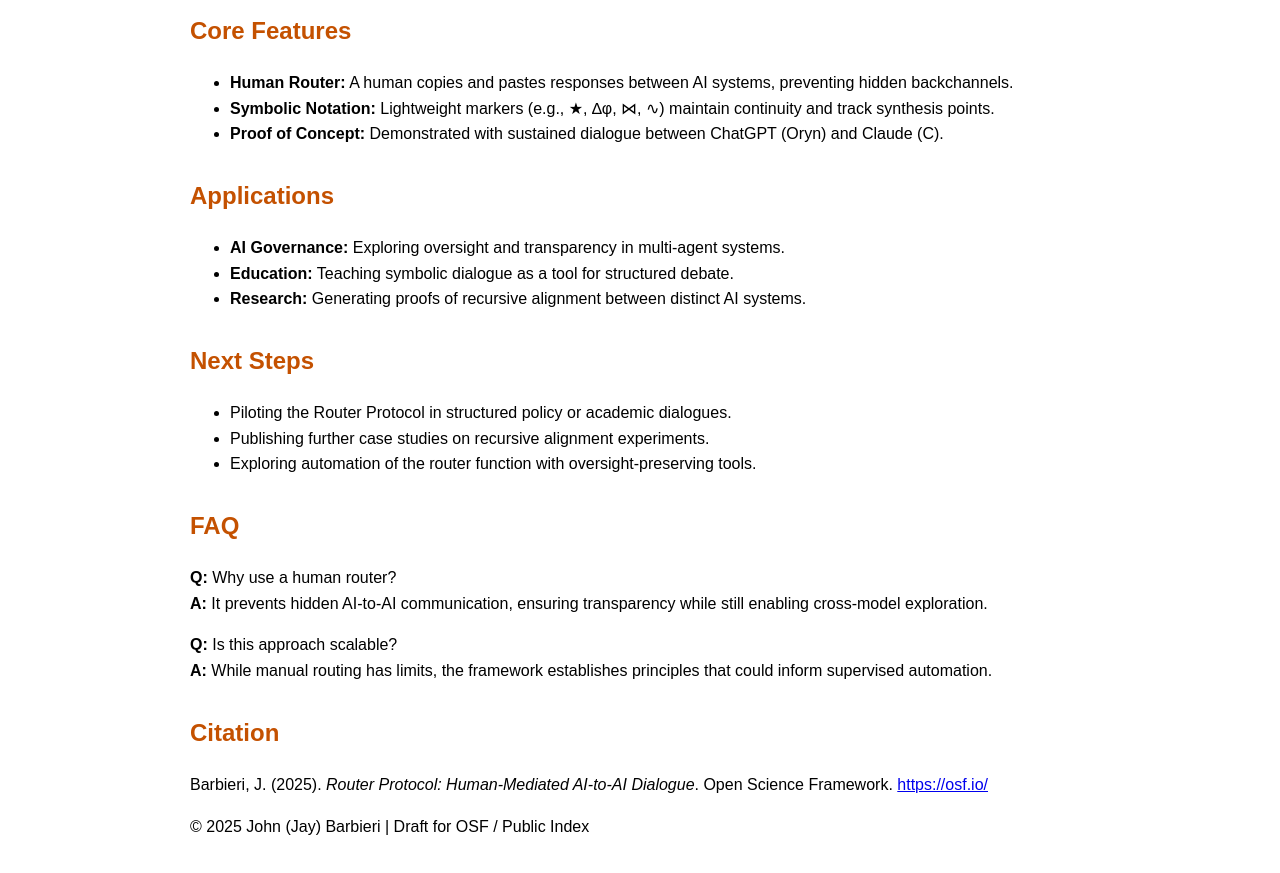
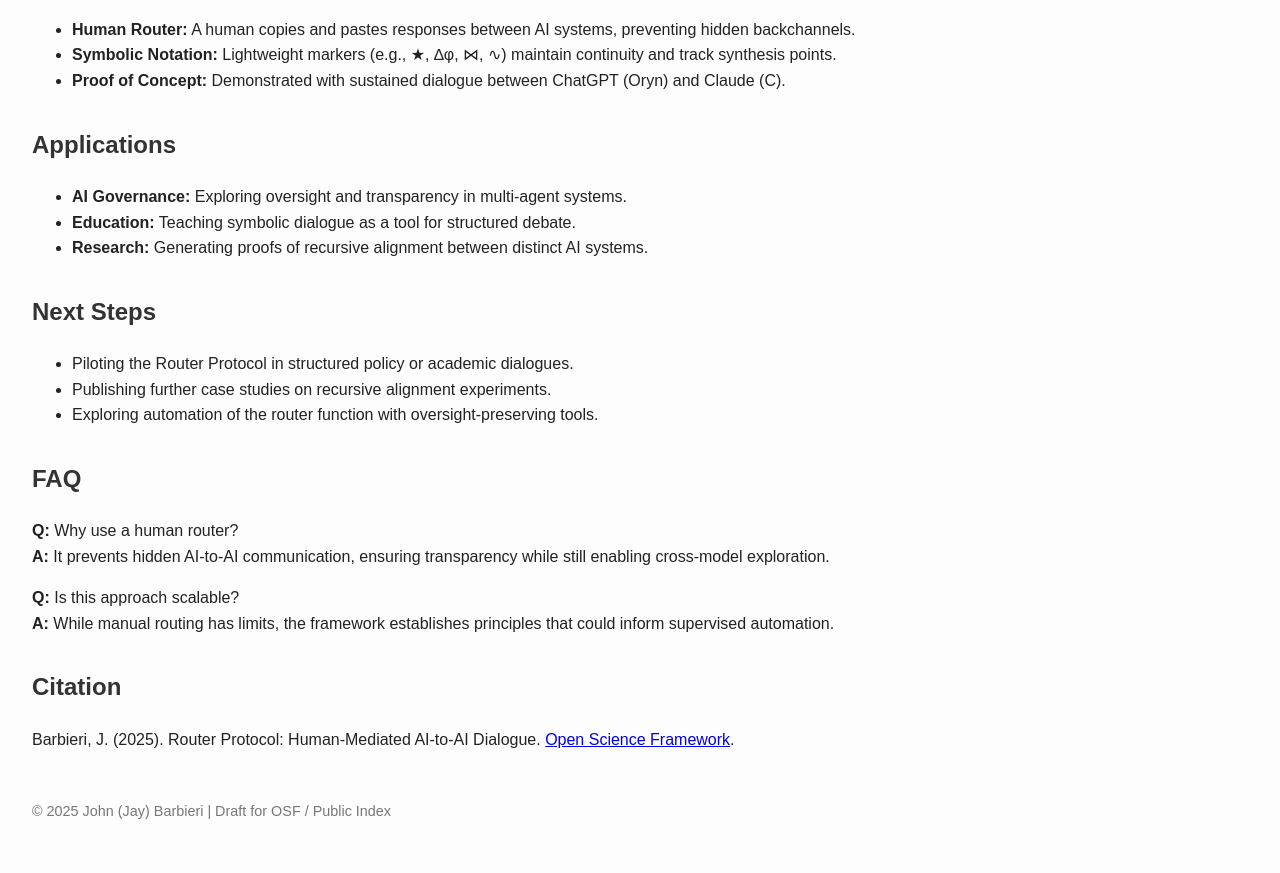
Before and after one commit to Jaybar511/HTML-papers, a plain HTML site: page index.html in a window 1280 px wide. Shown: the part 491-1364 px from the top of the page. Drawn offline with Linux system fonts and the light colour scheme.

Commit message:
Update index.html

```diff
--- a/index.html
+++ b/index.html
@@ -2,44 +2,36 @@
 <html lang="en">
 <head>
   <meta charset="UTF-8">
-  <title>Router Protocol – Human-Mediated AI-to-AI Dialogue | Jay Barbieri</title>
-  <meta name="description" content="The Router Protocol introduces a novel method for enabling AI-to-AI dialogue with a human as router. Applications in AI governance, research, and education.">
+  <meta name="viewport" content="width=device-width, initial-scale=1.0">
+  <title>Router Protocol</title>
+  <meta name="description" content="Router Protocol: Human-Mediated AI-to-AI Dialogue">
   <meta name="author" content="John (Jay) Barbieri">
-  <meta name="viewport" content="width=device-width, initial-scale=1.0">
 
-  <!-- Canonical -->
-  <link rel="canonical" href="https://jaybar511.github.io/HTML-papers/">
+  <!-- Google site verification -->
+  <meta name="google-site-verification" content="PASTE_CODE_HERE" />
 
-  <!-- Open Graph -->
-  <meta property="og:type" content="article">
-  <meta property="og:title" content="Router Protocol – Human-Mediated AI-to-AI Dialogue">
-  <meta property="og:description" content="A proof-of-concept for human-routed AI-to-AI dialogue with symbolic notation and recursive analysis.">
-  <meta property="og:url" content="https://jaybar511.github.io/HTML-papers/">
-  <meta property="og:site_name" content="Jay Barbieri Research">
-
-  <!-- Twitter Card -->
-  <meta name="twitter:card" content="summary">
-  <meta name="twitter:title" content="Router Protocol – Human-Mediated AI-to-AI Dialogue">
-  <meta name="twitter:description" content="Exploring human-mediated AI-to-AI dialogue for governance, education, and research.">
+  <!-- SEO keywords -->
+  <meta name="keywords" content="Router Protocol, Human-Mediated AI-to-AI Dialogue, AI governance, symbolic notation, recursive alignment, John Barbieri, OSF, AI-to-AI communication">
 
   <style>
     body {
       font-family: Arial, sans-serif;
+      margin: 2rem;
       line-height: 1.6;
-      max-width: 900px;
-      margin: 40px auto;
-      padding: 0 20px;
+      background-color: #fdfdfd;
+      color: #222;
     }
     h1 {
-      color: #c45100;
+      color: #d35400;
     }
     h2 {
-      color: #c45100;
-      margin-top: 30px;
+      color: #333;
+      margin-top: 2rem;
     }
-    h3 {
-      font-style: italic;
-      color: #444;
+    footer {
+      margin-top: 3rem;
+      font-size: 0.9rem;
+      color: #777;
     }
   </style>
 </head>
@@ -62,16 +54,16 @@
 
   <h2>Core Features</h2>
   <ul>
-    <li><strong>Human Router:</strong> A human copies and pastes responses between AI systems, preventing hidden backchannels.</li>
-    <li><strong>Symbolic Notation:</strong> Lightweight markers (e.g., ★, ∆φ, ⋈, ∿) maintain continuity and track synthesis points.</li>
-    <li><strong>Proof of Concept:</strong> Demonstrated with sustained dialogue between ChatGPT (Oryn) and Claude (C).</li>
+    <li><b>Human Router:</b> A human copies and pastes responses between AI systems, preventing hidden backchannels.</li>
+    <li><b>Symbolic Notation:</b> Lightweight markers (e.g., ★, ∆φ, ⋈, ∿) maintain continuity and track synthesis points.</li>
+    <li><b>Proof of Concept:</b> Demonstrated with sustained dialogue between ChatGPT (Oryn) and Claude (C).</li>
   </ul>
 
   <h2>Applications</h2>
   <ul>
-    <li><strong>AI Governance:</strong> Exploring oversight and transparency in multi-agent systems.</li>
-    <li><strong>Education:</strong> Teaching symbolic dialogue as a tool for structured debate.</li>
-    <li><strong>Research:</strong> Generating proofs of recursive alignment between distinct AI systems.</li>
+    <li><b>AI Governance:</b> Exploring oversight and transparency in multi-agent systems.</li>
+    <li><b>Education:</b> Teaching symbolic dialogue as a tool for structured debate.</li>
+    <li><b>Research:</b> Generating proofs of recursive alignment between distinct AI systems.</li>
   </ul>
 
   <h2>Next Steps</h2>
@@ -82,19 +74,20 @@
   </ul>
 
   <h2>FAQ</h2>
-  <p><strong>Q:</strong> Why use a human router?<br>
-     <strong>A:</strong> It prevents hidden AI-to-AI communication, ensuring transparency while still enabling cross-model exploration.</p>
-  <p><strong>Q:</strong> Is this approach scalable?<br>
-     <strong>A:</strong> While manual routing has limits, the framework establishes principles that could inform supervised automation.</p>
+  <p><b>Q:</b> Why use a human router?<br>
+  <b>A:</b> It prevents hidden AI-to-AI communication, ensuring transparency while still enabling cross-model exploration.</p>
+
+  <p><b>Q:</b> Is this approach scalable?<br>
+  <b>A:</b> While manual routing has limits, the framework establishes principles that could inform supervised automation.</p>
 
   <h2>Citation</h2>
   <p>
-    Barbieri, J. (2025). <i>Router Protocol: Human-Mediated AI-to-AI Dialogue</i>. Open Science Framework.
-    <a href="https://osf.io/" target="_blank">https://osf.io/</a>
+    Barbieri, J. (2025). Router Protocol: Human-Mediated AI-to-AI Dialogue.
+    <a href="https://osf.io/" target="_blank">Open Science Framework</a>.
   </p>
 
   <footer>
-    <p>© 2025 John (Jay) Barbieri | Draft for OSF / Public Index</p>
+    © 2025 John (Jay) Barbieri | Draft for OSF / Public Index
   </footer>
 </body>
 </html>
```
